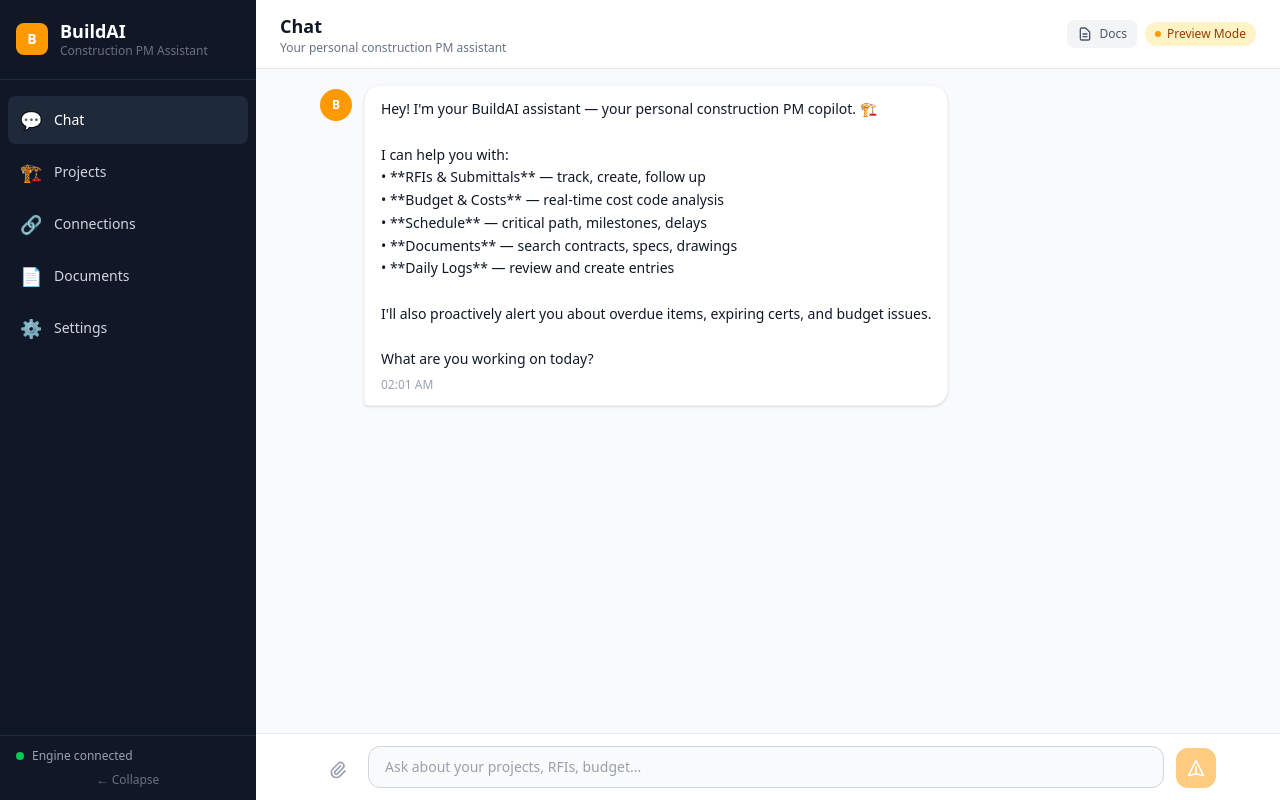
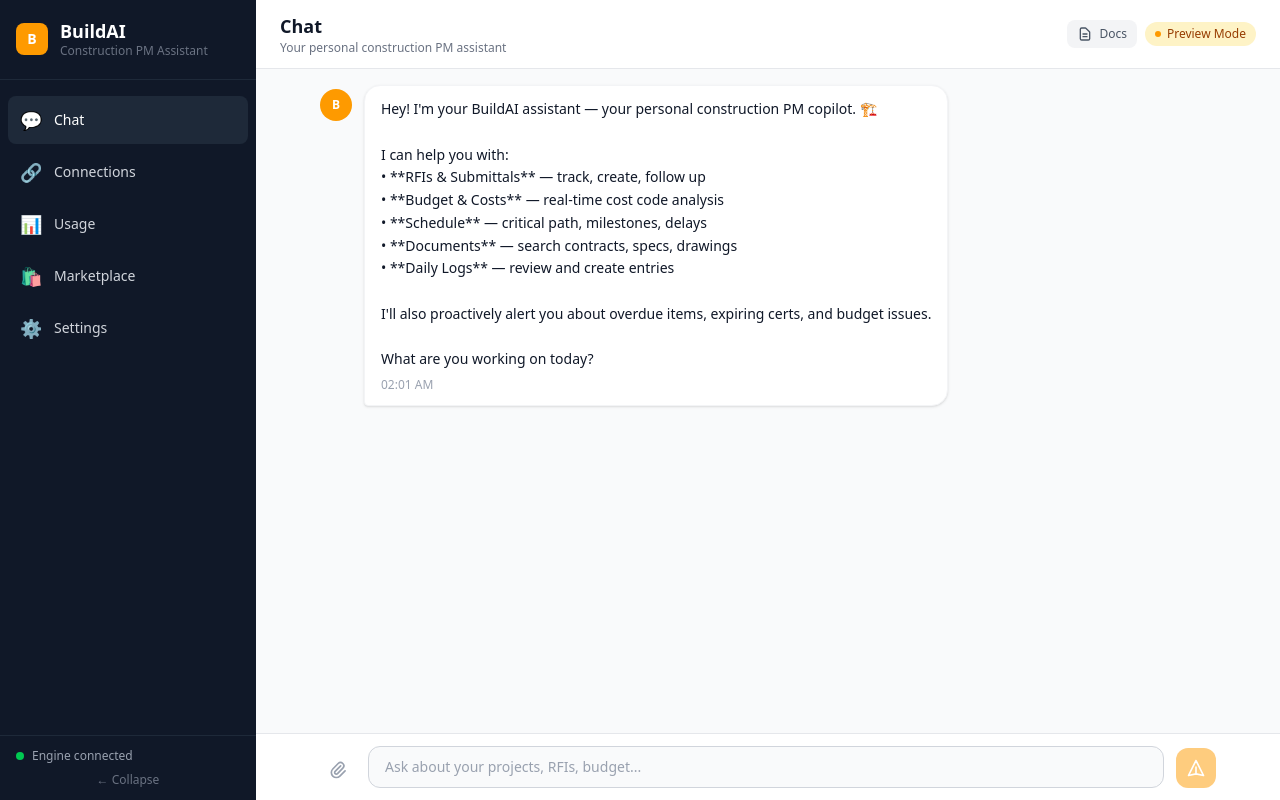
Before and after one commit to apoorvgarg31/buildai, a Next.js app in the folder packages/web/: page / in a window 1280 px wide. Built offline with nearby package versions, Linux system fonts and the light colour scheme.

Commit message:
fix: update sidebar nav — Chat, Connections, Usage, Marketplace, Settings

```diff
--- a/packages/web/src/components/Sidebar.tsx
+++ b/packages/web/src/components/Sidebar.tsx
@@ -11,9 +11,9 @@
 
 const navigation: NavItem[] = [
   { name: "Chat", icon: "💬", href: "/", active: true },
-  { name: "Projects", icon: "🏗️", href: "/projects" },
   { name: "Connections", icon: "🔗", href: "/connections" },
-  { name: "Documents", icon: "📄", href: "/documents" },
+  { name: "Usage", icon: "📊", href: "/usage" },
+  { name: "Marketplace", icon: "🛍️", href: "/marketplace" },
   { name: "Settings", icon: "⚙️", href: "/settings" },
 ];
 
```
